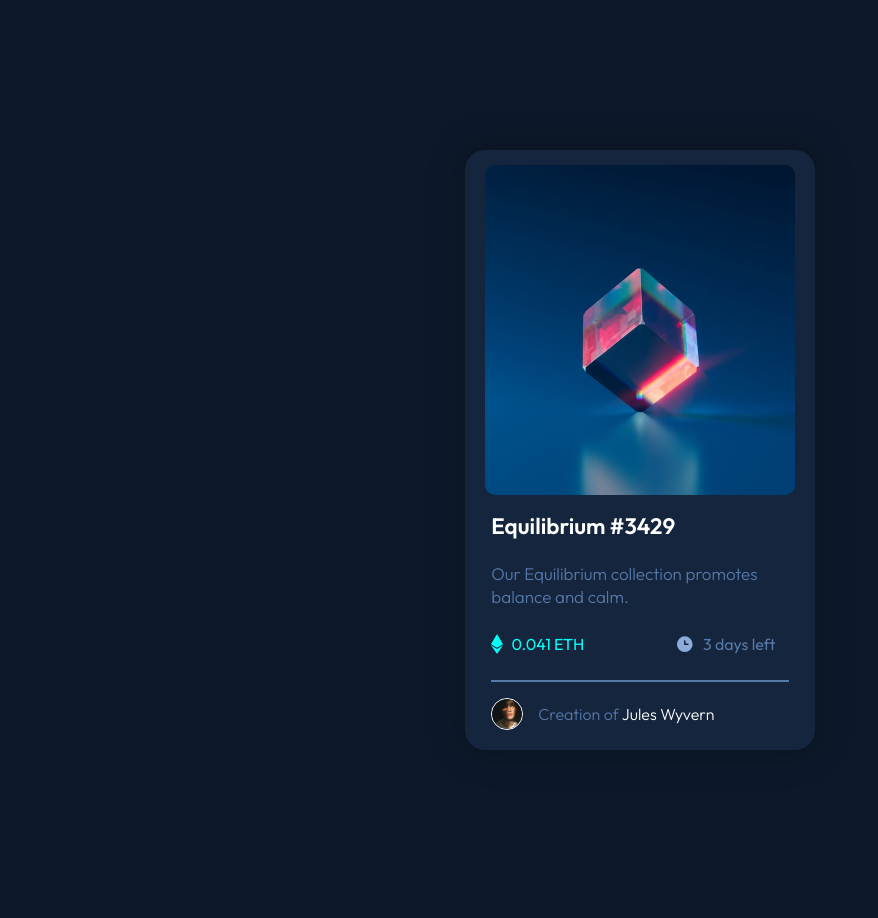
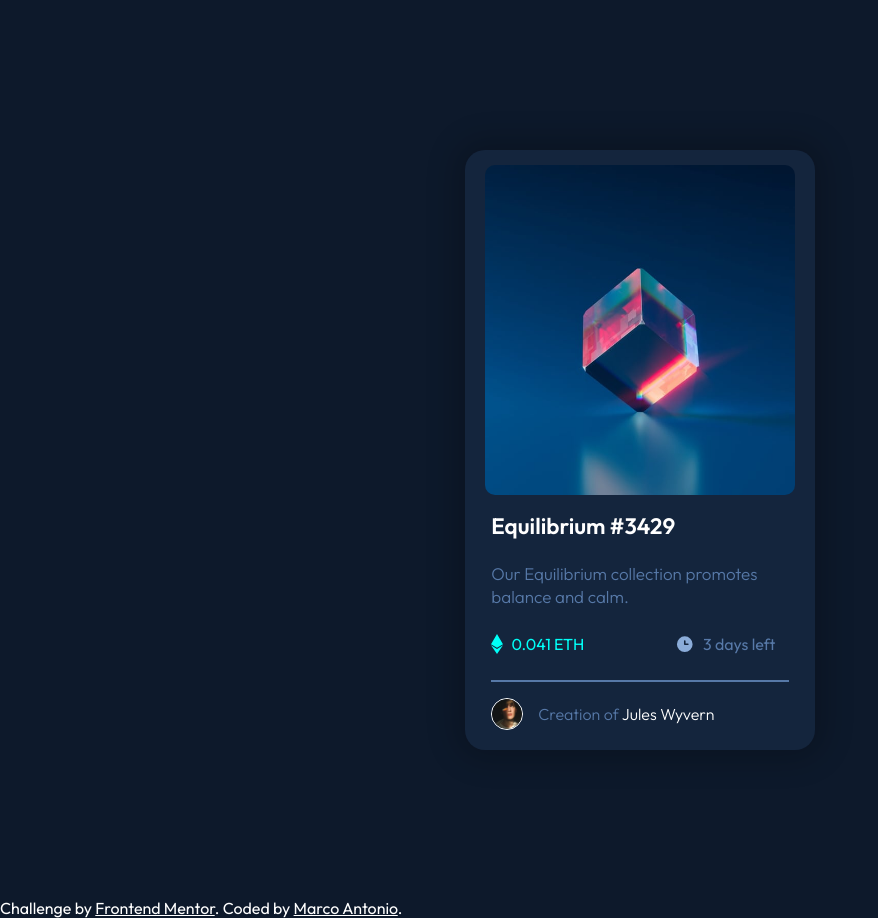
Before and after one commit to marcoan20/Frontend-Mentor-NFT-preview-card-component, a plain HTML site: page index.html in a window 1280 px wide. Shown: the whole page, without its empty margins (0-878 px from the left). Drawn offline with Linux system fonts and the light colour scheme.

Commit message:
First Commit

```diff
--- a/index.html
+++ b/index.html
@@ -5,7 +5,7 @@
   <meta charset="UTF-8" />
   <link rel="icon" type="image/svg+xml" href="/vite.svg" />
   <meta name="viewport" content="width=device-width, initial-scale=1.0" />
-  <title>Vite + TS</title>
+  <title>Frontend Mentor Challenge</title>
   <link rel="preconnect" href="https://fonts.googleapis.com">
   <link rel="preconnect" href="https://fonts.gstatic.com" crossorigin>
   <link href="https://fonts.googleapis.com/css2?family=Outfit:wght@300;400;600&display=swap" rel="stylesheet">
@@ -276,6 +276,10 @@ body{
       </div>
     </div>
   </div>
+  <div class="attribution">
+    Challenge by <a href="https://www.frontendmentor.io/challenges/nft-preview-card-component-SbdUL_w0U/hub/nft-preview-card-component-QOMncV1Gay" target="_blank">Frontend Mentor</a>.
+    Coded by <a href="#">Marco Antonio</a>.
+  </div>
 </body>
 
 </html>
```
